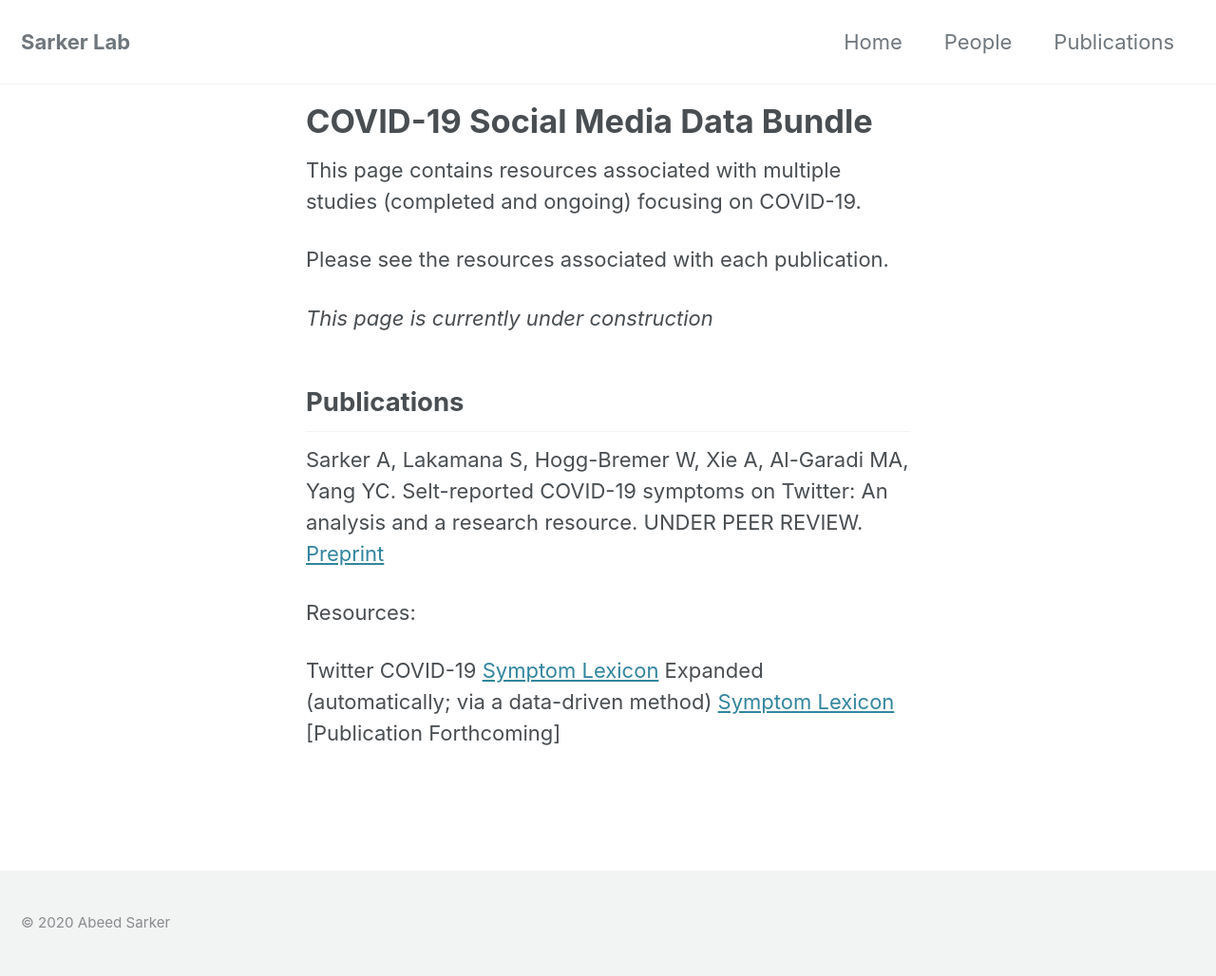
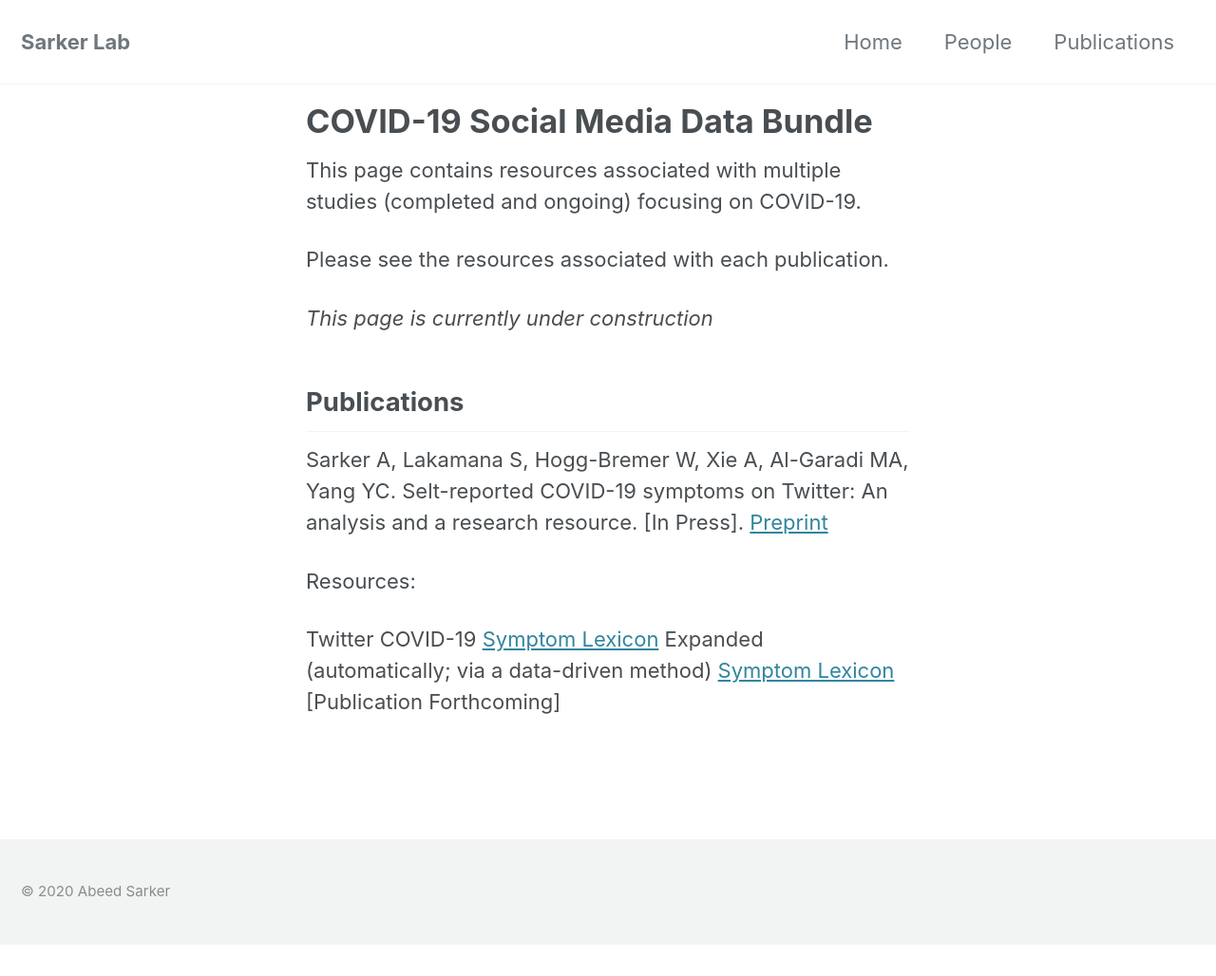
Before and after one commit to sarkerlab/Website, a Jekyll site: the page built from _pages/covid_sm_data_bundle.md, in a window 1280 px wide. Shown: the whole page at 95% size. Built offline with Jekyll 4.4.1, drawn with Linux system fonts in a browser that asks for light colours; cached includes are drawn as plain includes; nearby versions of some CDN libraries; after the commit the page ends 995 px from its top, so only the background shows below that.

Commit message:
Update covid_sm_data_bundle.md

```diff
--- a/_pages/covid_sm_data_bundle.md
+++ b/_pages/covid_sm_data_bundle.md
@@ -13,7 +13,7 @@ Please see the resources associated with each publication.
 
 ## Publications
 
-Sarker A, Lakamana S, Hogg-Bremer W, Xie A, Al-Garadi MA, Yang YC. Selt-reported COVID-19 symptoms on Twitter: An analysis and a research resource. UNDER PEER REVIEW. <a href="https://www.medrxiv.org/content/10.1101/2020.04.16.20067421v2"> Preprint </a>
+Sarker A, Lakamana S, Hogg-Bremer W, Xie A, Al-Garadi MA, Yang YC. Selt-reported COVID-19 symptoms on Twitter: An analysis and a research resource. [In Press]. <a href="https://www.medrxiv.org/content/10.1101/2020.04.16.20067421v3"> Preprint </a>
 
 Resources:
 
```
